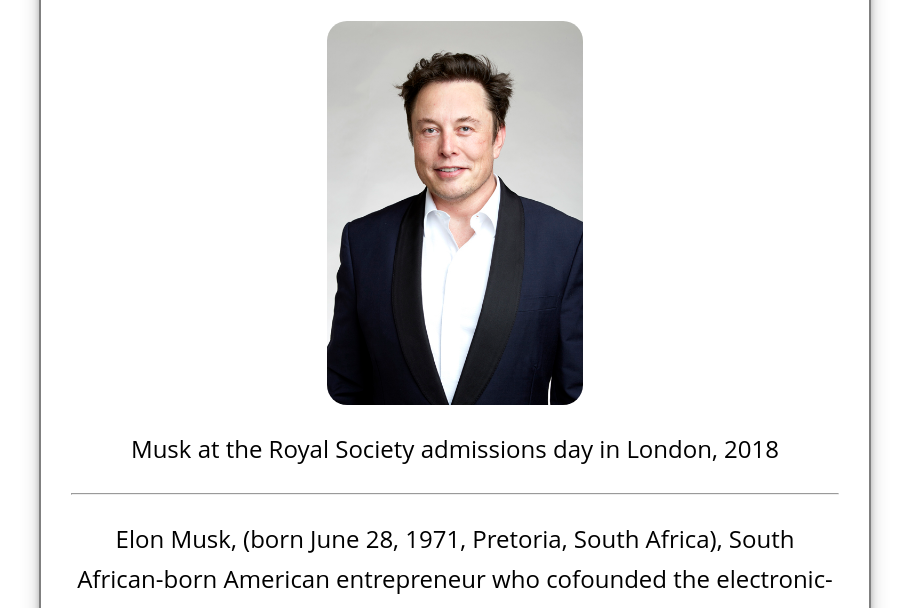
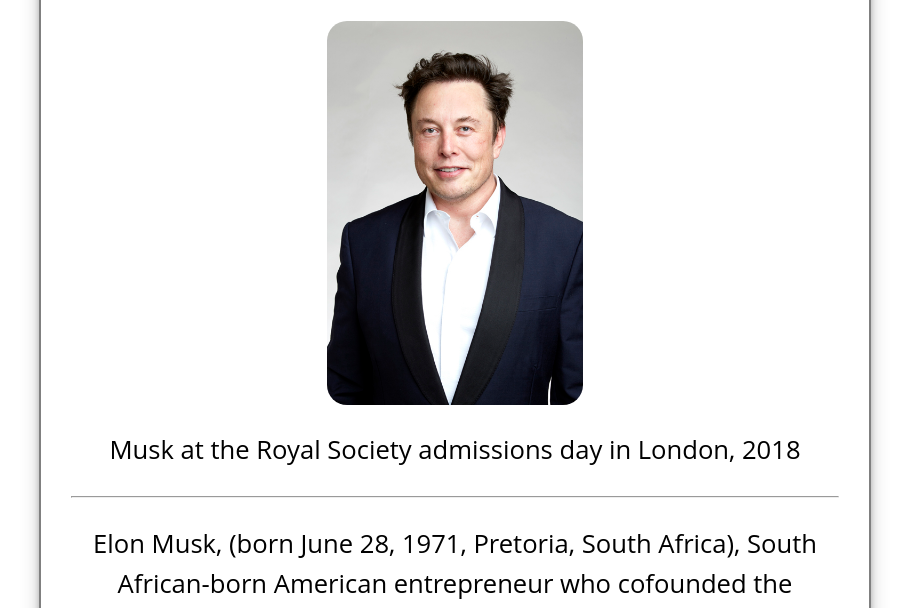
Before and after one commit to sreesankar15/tribute-to-elon-musk, a plain HTML site: page index.html in a window 1280 px wide. Shown: the part 192-800 px from the top of the page, without its empty margins (185-1094 px from the left). Drawn offline with Linux system fonts and the light colour scheme.

Commit message:
Update styles.css

```diff
--- a/styles.css
+++ b/styles.css
@@ -28,7 +28,7 @@ p {
     text-align: center;
     font-family: 'Open Sans', sans-serif;
     line-height: 40px;
-    font-size: 24px;
+    font-size: 2vw;
 }
 
 .sub-heading {
```
